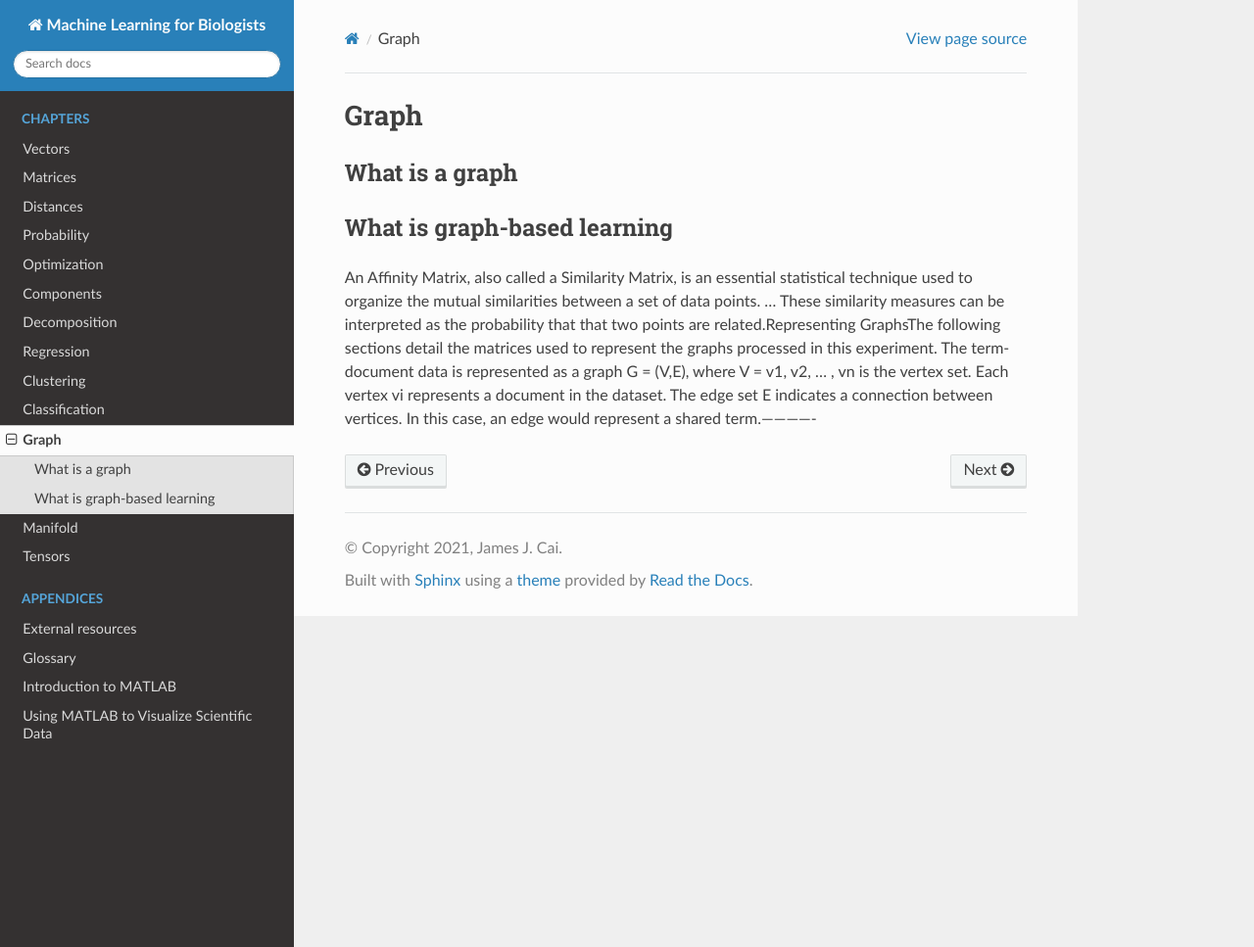
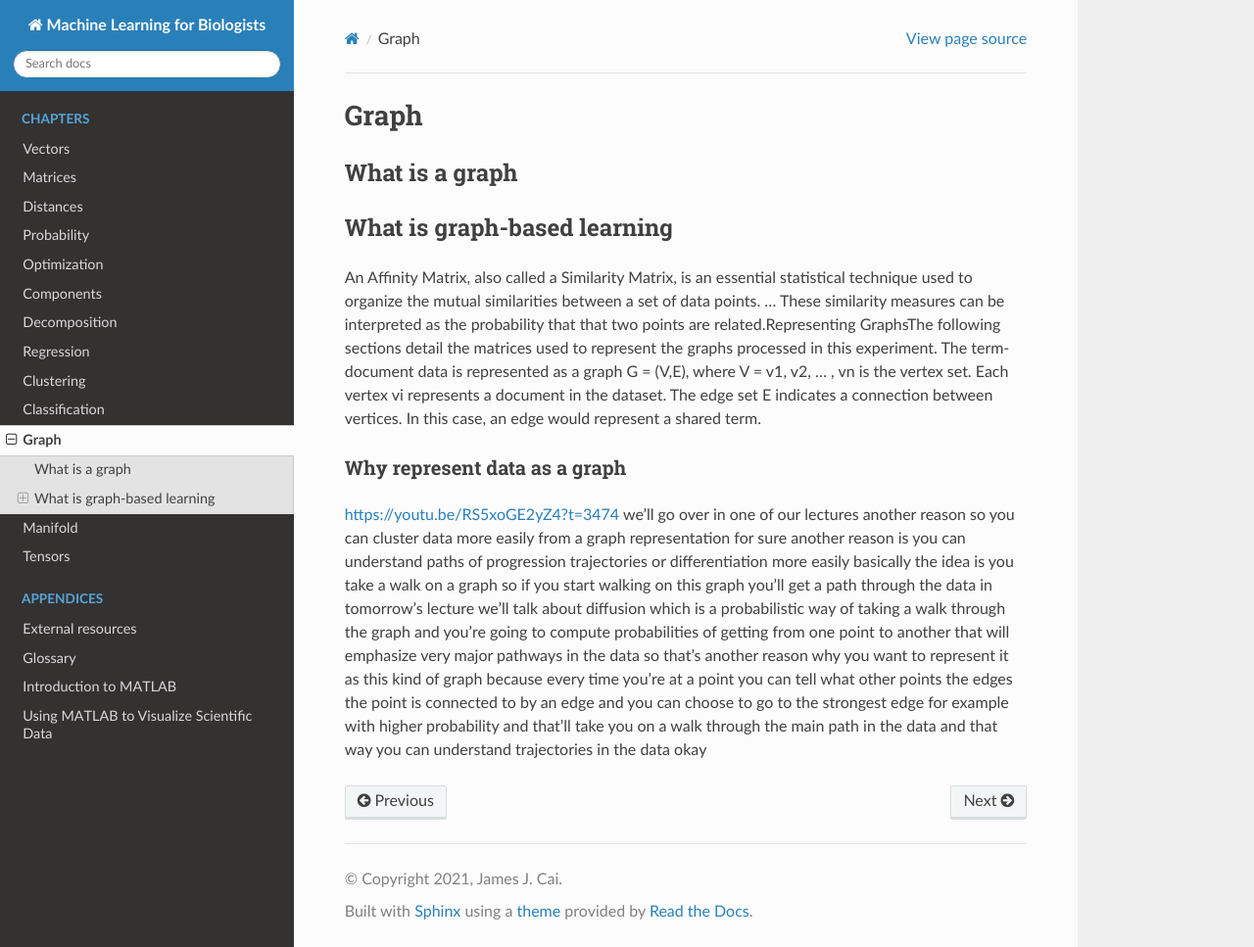
Before and after one commit to jamesjcai/readthedocs_ml4b, a Sphinx documentation site: the page built from docs/chapter_graph.rst, in a window 1280 px wide and 967 px high. Shown: the whole window at 98% size. Built offline with Sphinx 7.4.7 and the Read the Docs theme 2.0.0, drawn with Linux system fonts in a browser that asks for light colours; formulas are drawn with MathJax 3.

Commit message:
Update chapter_graph.rst

```diff
--- a/docs/chapter_graph.rst
+++ b/docs/chapter_graph.rst
@@ -9,4 +9,10 @@ What is a graph
 What is graph-based learning
 ============================
 
-An Affinity Matrix, also called a Similarity Matrix, is an essential statistical technique used to organize the mutual similarities between a set of data points. ... These similarity measures can be interpreted as the probability that that two points are related.Representing GraphsThe following sections detail the matrices used to represent the graphs processed in this experiment. The term-document data is represented as a graph G = (V,E), where V = v1, v2, . . . , vn is the vertex set. Each vertex vi represents  a document in the dataset. The edge set E indicates a connection between vertices. In this case, an edge would represent a shared term.-------------
+An Affinity Matrix, also called a Similarity Matrix, is an essential statistical technique used to organize the mutual similarities between a set of data points. ... These similarity measures can be interpreted as the probability that that two points are related.Representing GraphsThe following sections detail the matrices used to represent the graphs processed in this experiment. The term-document data is represented as a graph G = (V,E), where V = v1, v2, . . . , vn is the vertex set. Each vertex vi represents  a document in the dataset. The edge set E indicates a connection between vertices. In this case, an edge would represent a shared term.
+
+Why represent data as a graph
+-----------------------------
+
+https://youtu.be/RS5xoGE2yZ4?t=3474
+we'll go over in one of our lectures another reason so you can cluster data more easily from a graph representation for sure another reason is you can understand paths of progression trajectories or differentiation more easily basically the idea is you take a walk on a graph so if you start walking on this graph you'll get a path through the data in tomorrow's lecture we'll talk about diffusion which is a probabilistic way of taking a walk through the graph and you're going to compute probabilities of getting from one point to another that will emphasize very major pathways in the data so that's another reason why you want to represent it as this kind of graph because every time you're at a point you can tell what other points the edges the point is connected to by an edge and you can choose to go to the strongest edge for example with higher probability and that'll take you on a walk through the main path in the data and that way you can understand trajectories in the data okay
```
